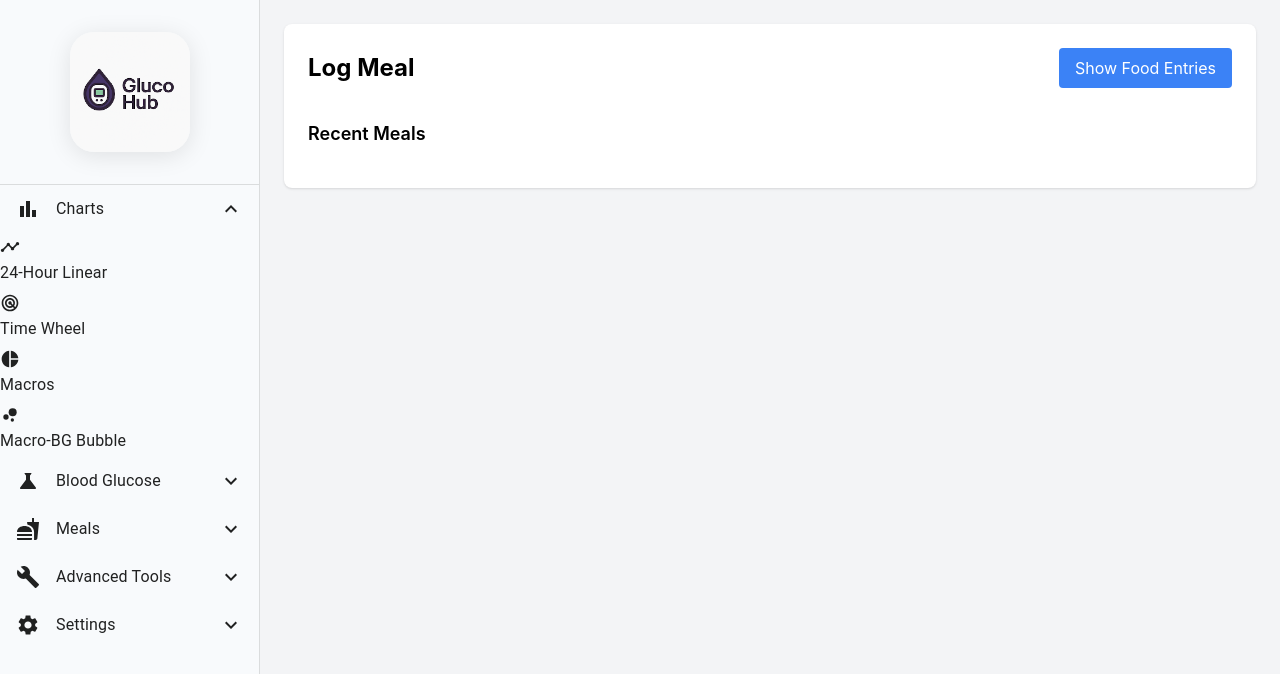
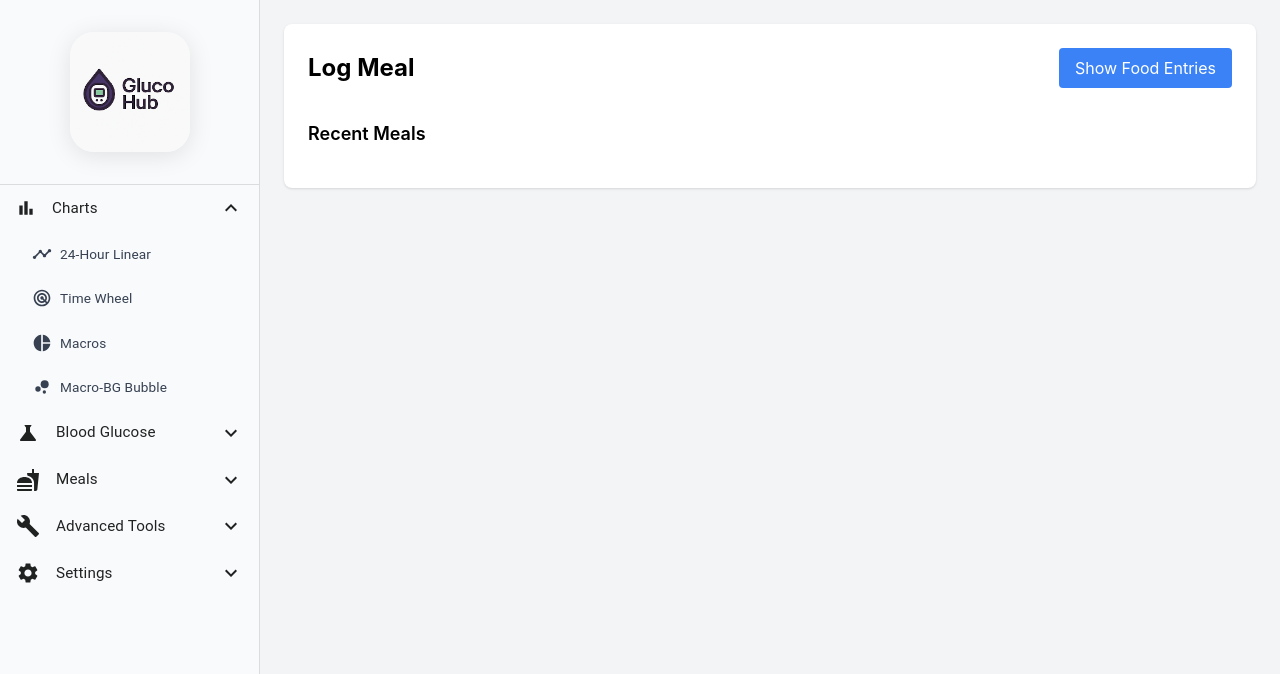
Before and after one commit to tehgringe/glucohub, a React app: page / in a window 1280 px wide. Shown: the top 674 px of the page. Built offline with nearby package versions, Linux system fonts and the light colour scheme.

Commit message:
Sidebar: fix sub-menu alignment and indentation, reduce font size, and improve icon/text color for clarity

```diff
--- a/src/App.tsx
+++ b/src/App.tsx
@@ -54,107 +54,191 @@ function SidebarNav() {
       <List component="nav" sx={{ pt: 0 }}>
         {/* Charts */}
         <ListItem component="div" onClick={() => handleToggle('charts')}>
-          <BarChart sx={{ mr: 2 }} />
-          <ListItemText primary="Charts" />
+          <BarChart sx={{ mr: 2 }} fontSize="small" />
+          <ListItemText primary="Charts" primaryTypographyProps={{ style: { fontSize: '0.95rem' } }} />
           {open.charts ? <ExpandLess /> : <ExpandMore />}
         </ListItem>
         <Collapse in={open.charts} timeout="auto" unmountOnExit>
           <List component="div" disablePadding>
-            <ListItem button component={props => <NavLink {...props} className={({ isActive }) => navLinkClass(isActive)} />} to="/charts?view=linear" sx={{ pl: 4 }}>
-              <Timeline sx={{ mr: 1 }} fontSize="small" />
-              <ListItemText primary="24-Hour Linear" />
+            <ListItem button disableGutters>
+              <NavLink
+                to="/charts?view=linear"
+                className={({ isActive }) => navLinkClass(isActive)}
+                style={{ display: 'flex', alignItems: 'center', paddingLeft: 32, width: '100%' }}
+              >
+                <Timeline sx={{ mr: 1, color: '#374151' }} fontSize="small" />
+                <ListItemText primary="24-Hour Linear" primaryTypographyProps={{ style: { color: '#374151', fontSize: '0.85rem' } }} />
+              </NavLink>
             </ListItem>
-            <ListItem button component={props => <NavLink {...props} className={({ isActive }) => navLinkClass(isActive)} />} to="/charts?view=wheel" sx={{ pl: 4 }}>
-              <Radar sx={{ mr: 1 }} fontSize="small" />
-              <ListItemText primary="Time Wheel" />
+            <ListItem button disableGutters>
+              <NavLink
+                to="/charts?view=wheel"
+                className={({ isActive }) => navLinkClass(isActive)}
+                style={{ display: 'flex', alignItems: 'center', paddingLeft: 32, width: '100%' }}
+              >
+                <Radar sx={{ mr: 1, color: '#374151' }} fontSize="small" />
+                <ListItemText primary="Time Wheel" primaryTypographyProps={{ style: { color: '#374151', fontSize: '0.85rem' } }} />
+              </NavLink>
             </ListItem>
-            <ListItem button component={props => <NavLink {...props} className={({ isActive }) => navLinkClass(isActive)} />} to="/charts/macro-pie-example" sx={{ pl: 4 }}>
-              <PieChart sx={{ mr: 1 }} fontSize="small" />
-              <ListItemText primary="Macros" />
+            <ListItem button disableGutters>
+              <NavLink
+                to="/charts/macro-pie-example"
+                className={({ isActive }) => navLinkClass(isActive)}
+                style={{ display: 'flex', alignItems: 'center', paddingLeft: 32, width: '100%' }}
+              >
+                <PieChart sx={{ mr: 1, color: '#374151' }} fontSize="small" />
+                <ListItemText primary="Macros" primaryTypographyProps={{ style: { color: '#374151', fontSize: '0.85rem' } }} />
+              </NavLink>
             </ListItem>
-            <ListItem button component={props => <NavLink {...props} className={({ isActive }) => navLinkClass(isActive)} />} to="/charts/macro-bg-bubble" sx={{ pl: 4 }}>
-              <MuiBubbleChart sx={{ mr: 1 }} fontSize="small" />
-              <ListItemText primary="Macro-BG Bubble" />
+            <ListItem button disableGutters>
+              <NavLink
+                to="/charts/macro-bg-bubble"
+                className={({ isActive }) => navLinkClass(isActive)}
+                style={{ display: 'flex', alignItems: 'center', paddingLeft: 32, width: '100%' }}
+              >
+                <MuiBubbleChart sx={{ mr: 1, color: '#374151' }} fontSize="small" />
+                <ListItemText primary="Macro-BG Bubble" primaryTypographyProps={{ style: { color: '#374151', fontSize: '0.85rem' } }} />
+              </NavLink>
             </ListItem>
           </List>
         </Collapse>
         {/* Blood Glucose */}
         <ListItem component="div" onClick={() => handleToggle('bg')}>
           <Science sx={{ mr: 2 }} />
-          <ListItemText primary="Blood Glucose" />
+          <ListItemText primary="Blood Glucose" primaryTypographyProps={{ style: { fontSize: '0.95rem' } }} />
           {open.bg ? <ExpandLess /> : <ExpandMore />}
         </ListItem>
         <Collapse in={open.bg} timeout="auto" unmountOnExit>
           <List component="div" disablePadding>
-            <ListItem button component={props => <NavLink {...props} className={({ isActive }) => navLinkClass(isActive)} />} to="/blood-glucose" sx={{ pl: 4 }}>
+            <ListItem button disableGutters>
+              <NavLink
+                to="/blood-glucose"
+                className={({ isActive }) => navLinkClass(isActive)}
+                style={{ display: 'flex', alignItems: 'center', paddingLeft: 32, width: '100%' }}
+              >
                 <ListAlt sx={{ mr: 1 }} fontSize="small" />
-              <ListItemText primary="Overview" />
+                <ListItemText primary="Overview" primaryTypographyProps={{ style: { fontSize: '0.85rem' } }} />
+              </NavLink>
             </ListItem>
-            <ListItem button component={props => <NavLink {...props} className={({ isActive }) => navLinkClass(isActive)} />} to="/sensor-glucose" sx={{ pl: 4 }}>
+            <ListItem button disableGutters>
+              <NavLink
+                to="/sensor-glucose"
+                className={({ isActive }) => navLinkClass(isActive)}
+                style={{ display: 'flex', alignItems: 'center', paddingLeft: 32, width: '100%' }}
+              >
                 <Assignment sx={{ mr: 1 }} fontSize="small" />
-              <ListItemText primary="Sensor Entry" />
+                <ListItemText primary="Sensor Entry" primaryTypographyProps={{ style: { fontSize: '0.85rem' } }} />
+              </NavLink>
             </ListItem>
-            <ListItem button component={props => <NavLink {...props} className={({ isActive }) => navLinkClass(isActive)} />} to="/upload" sx={{ pl: 4 }}>
+            <ListItem button disableGutters>
+              <NavLink
+                to="/upload"
+                className={({ isActive }) => navLinkClass(isActive)}
+                style={{ display: 'flex', alignItems: 'center', paddingLeft: 32, width: '100%' }}
+              >
                 <Storage sx={{ mr: 1 }} fontSize="small" />
-              <ListItemText primary="Upload" />
+                <ListItemText primary="Upload" primaryTypographyProps={{ style: { fontSize: '0.85rem' } }} />
+              </NavLink>
             </ListItem>
           </List>
         </Collapse>
         {/* Meals */}
         <ListItem component="div" onClick={() => handleToggle('meals')}>
           <Fastfood sx={{ mr: 2 }} />
-          <ListItemText primary="Meals" />
+          <ListItemText primary="Meals" primaryTypographyProps={{ style: { fontSize: '0.95rem' } }} />
           {open.meals ? <ExpandLess /> : <ExpandMore />}
         </ListItem>
         <Collapse in={open.meals} timeout="auto" unmountOnExit>
           <List component="div" disablePadding>
-            <ListItem button component={props => <NavLink {...props} className={({ isActive }) => navLinkClass(isActive)} />} to="/" sx={{ pl: 4 }}>
+            <ListItem button disableGutters>
+              <NavLink
+                to="/"
+                className={({ isActive }) => navLinkClass(isActive)}
+                style={{ display: 'flex', alignItems: 'center', paddingLeft: 32, width: '100%' }}
+              >
                 <Restaurant sx={{ mr: 1 }} fontSize="small" />
-              <ListItemText primary="Meal Logger" />
+                <ListItemText primary="Meal Logger" primaryTypographyProps={{ style: { fontSize: '0.85rem' } }} />
+              </NavLink>
             </ListItem>
-            <ListItem button component={props => <NavLink {...props} className={({ isActive }) => navLinkClass(isActive)} />} to="/meal-plans" sx={{ pl: 4 }}>
+            <ListItem button disableGutters>
+              <NavLink
+                to="/meal-plans"
+                className={({ isActive }) => navLinkClass(isActive)}
+                style={{ display: 'flex', alignItems: 'center', paddingLeft: 32, width: '100%' }}
+              >
                 <MenuBook sx={{ mr: 1 }} fontSize="small" />
-              <ListItemText primary="Meal Plans" />
+                <ListItemText primary="Meal Plans" primaryTypographyProps={{ style: { fontSize: '0.85rem' } }} />
+              </NavLink>
             </ListItem>
           </List>
         </Collapse>
         {/* Advanced Tools */}
         <ListItem component="div" onClick={() => handleToggle('tools')}>
           <Build sx={{ mr: 2 }} />
-          <ListItemText primary="Advanced Tools" />
+          <ListItemText primary="Advanced Tools" primaryTypographyProps={{ style: { fontSize: '0.95rem' } }} />
           {open.tools ? <ExpandLess /> : <ExpandMore />}
         </ListItem>
         <Collapse in={open.tools} timeout="auto" unmountOnExit>
           <List component="div" disablePadding>
-            <ListItem button component={props => <NavLink {...props} className={({ isActive }) => navLinkClass(isActive)} />} to="/api-v3-test" sx={{ pl: 4 }}>
+            <ListItem button disableGutters>
+              <NavLink
+                to="/api-v3-test"
+                className={({ isActive }) => navLinkClass(isActive)}
+                style={{ display: 'flex', alignItems: 'center', paddingLeft: 32, width: '100%' }}
+              >
                 <BugReport sx={{ mr: 1 }} fontSize="small" />
-              <ListItemText primary="API v3 Test" />
+                <ListItemText primary="API v3 Test" primaryTypographyProps={{ style: { fontSize: '0.85rem' } }} />
+              </NavLink>
             </ListItem>
-            <ListItem button component={props => <NavLink {...props} className={({ isActive }) => navLinkClass(isActive)} />} to="/xdrip-db" sx={{ pl: 4 }}>
+            <ListItem button disableGutters>
+              <NavLink
+                to="/xdrip-db"
+                className={({ isActive }) => navLinkClass(isActive)}
+                style={{ display: 'flex', alignItems: 'center', paddingLeft: 32, width: '100%' }}
+              >
                 <Storage sx={{ mr: 1 }} fontSize="small" />
-              <ListItemText primary="xDrip DB" />
+                <ListItemText primary="xDrip DB" primaryTypographyProps={{ style: { fontSize: '0.85rem' } }} />
+              </NavLink>
             </ListItem>
-            <ListItem button component={props => <NavLink {...props} className={({ isActive }) => navLinkClass(isActive)} />} to="/data-recovery" sx={{ pl: 4 }}>
+            <ListItem button disableGutters>
+              <NavLink
+                to="/data-recovery"
+                className={({ isActive }) => navLinkClass(isActive)}
+                style={{ display: 'flex', alignItems: 'center', paddingLeft: 32, width: '100%' }}
+              >
                 <Build sx={{ mr: 1 }} fontSize="small" />
-              <ListItemText primary="Data Recovery Toolkit" />
+                <ListItemText primary="Data Recovery Toolkit" primaryTypographyProps={{ style: { fontSize: '0.85rem' } }} />
+              </NavLink>
             </ListItem>
-            <ListItem button component={props => <NavLink {...props} className={({ isActive }) => navLinkClass(isActive)} />} to="/data-fix" sx={{ pl: 4 }}>
+            <ListItem button disableGutters>
+              <NavLink
+                to="/data-fix"
+                className={({ isActive }) => navLinkClass(isActive)}
+                style={{ display: 'flex', alignItems: 'center', paddingLeft: 32, width: '100%' }}
+              >
                 <Build sx={{ mr: 1 }} fontSize="small" />
-              <ListItemText primary="Data Fix" />
+                <ListItemText primary="Data Fix" primaryTypographyProps={{ style: { fontSize: '0.85rem' } }} />
+              </NavLink>
             </ListItem>
           </List>
         </Collapse>
         {/* Settings */}
         <ListItem component="div" onClick={() => handleToggle('settings')}>
           <MuiSettings sx={{ mr: 2 }} />
-          <ListItemText primary="Settings" />
+          <ListItemText primary="Settings" primaryTypographyProps={{ style: { fontSize: '0.95rem' } }} />
           {open.settings ? <ExpandLess /> : <ExpandMore />}
         </ListItem>
         <Collapse in={open.settings} timeout="auto" unmountOnExit>
           <List component="div" disablePadding>
-            <ListItem button component={props => <NavLink {...props} className={({ isActive }) => navLinkClass(isActive)} />} to="/config" sx={{ pl: 4 }}>
+            <ListItem button disableGutters>
+              <NavLink
+                to="/config"
+                className={({ isActive }) => navLinkClass(isActive)}
+                style={{ display: 'flex', alignItems: 'center', paddingLeft: 32, width: '100%' }}
+              >
                 <MuiSettings sx={{ mr: 1 }} fontSize="small" />
-              <ListItemText primary="Configuration" />
+                <ListItemText primary="Configuration" primaryTypographyProps={{ style: { fontSize: '0.85rem' } }} />
+              </NavLink>
             </ListItem>
           </List>
         </Collapse>
```
Lines whose indentation alone changed are shown as unchanged.
